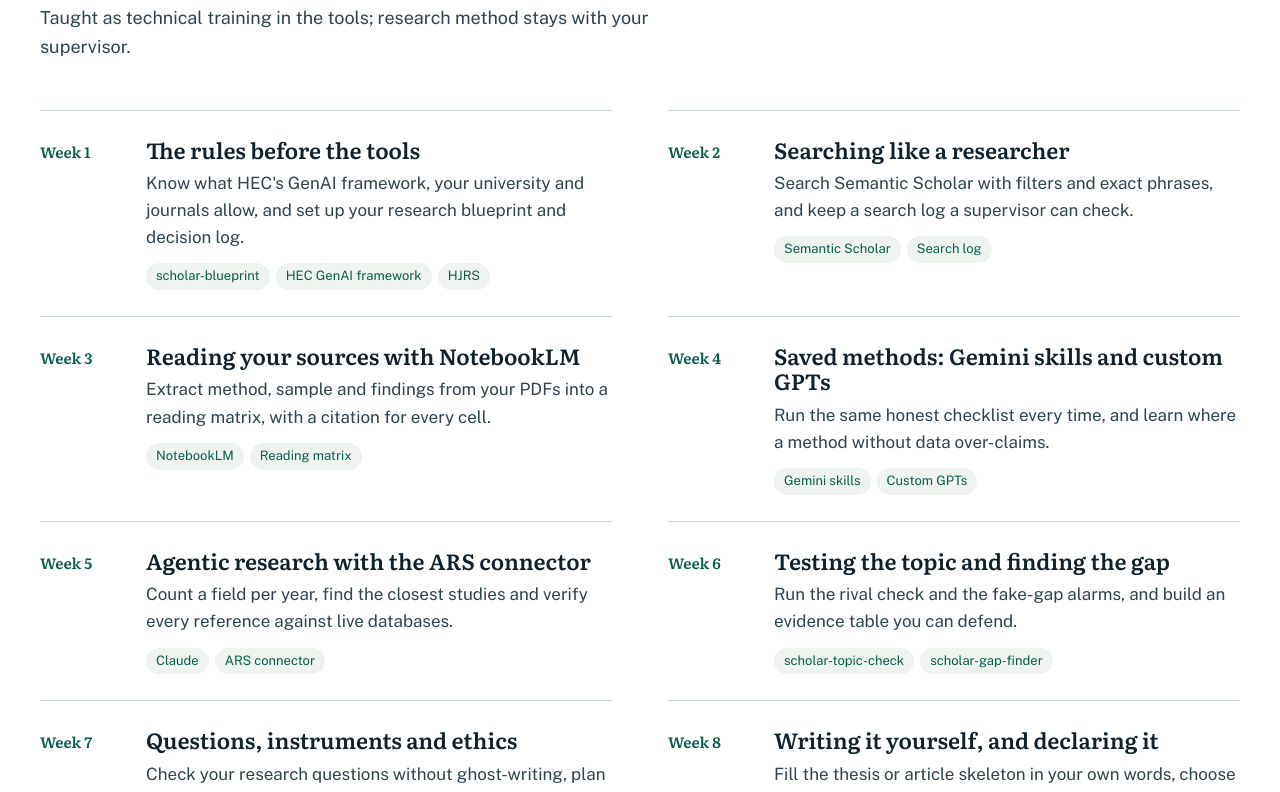
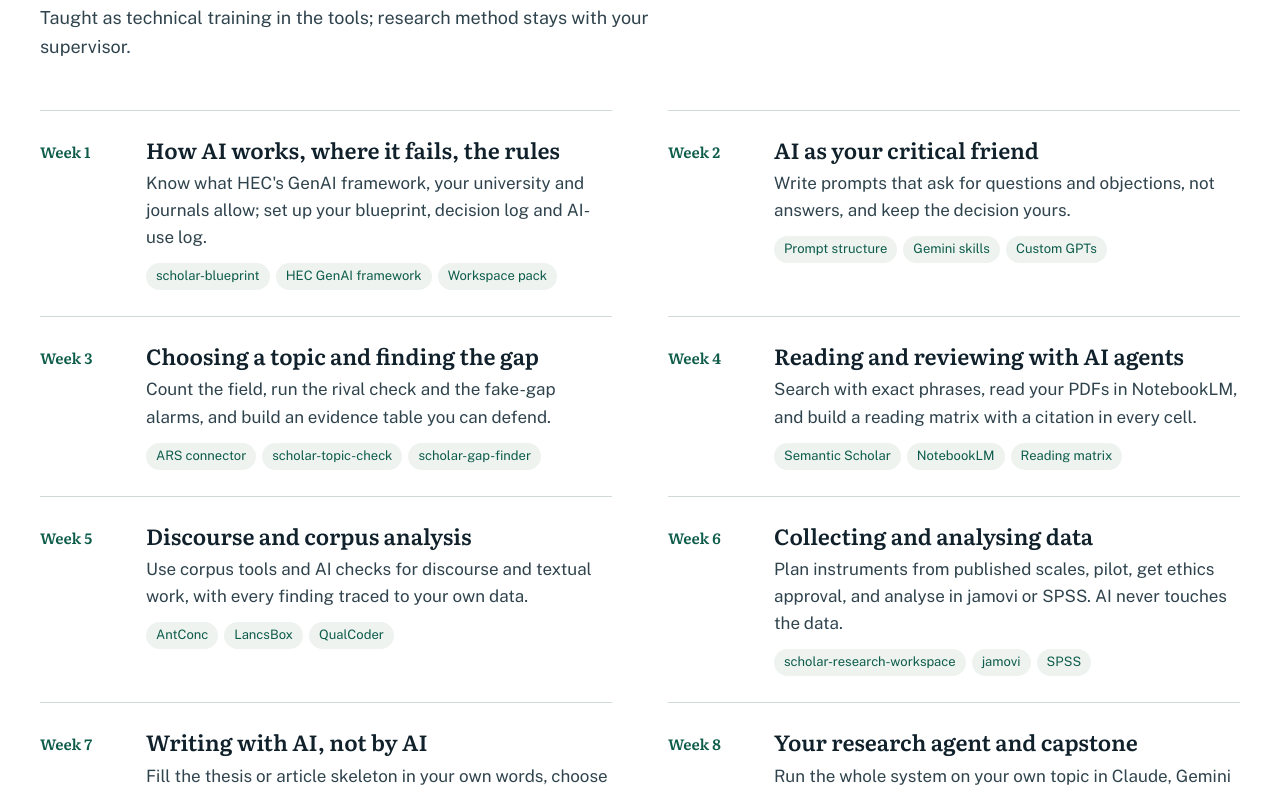
Before and after one commit to nutshellagency/aireadyscholar, a Next.js app: page / in a window 1280 px wide. Shown: the part 1982-2774 px from the top of the page. Built offline with nearby package versions, Linux system fonts and the light colour scheme.

Commit message:
Modules aligned with the course deck

```diff
--- a/app/page.tsx
+++ b/app/page.tsx
@@ -19,21 +19,21 @@ const FIELD: [number, number][] = [
 ];
 
 const MODULES: { title: string; outcome: string; tools: string[] }[] = [
-  { title: "The rules before the tools", outcome: "Know what HEC's GenAI framework, your university and journals allow, and set up your research blueprint and decision log.", tools: ["scholar-blueprint", "HEC GenAI framework", "HJRS"] },
-  { title: "Searching like a researcher", outcome: "Search Semantic Scholar with filters and exact phrases, and keep a search log a supervisor can check.", tools: ["Semantic Scholar", "Search log"] },
-  { title: "Reading your sources with NotebookLM", outcome: "Extract method, sample and findings from your PDFs into a reading matrix, with a citation for every cell.", tools: ["NotebookLM", "Reading matrix"] },
-  { title: "Saved methods: Gemini skills and custom GPTs", outcome: "Run the same honest checklist every time, and learn where a method without data over-claims.", tools: ["Gemini skills", "Custom GPTs"] },
-  { title: "Agentic research with the ARS connector", outcome: "Count a field per year, find the closest studies and verify every reference against live databases.", tools: ["Claude", "ARS connector"] },
-  { title: "Testing the topic and finding the gap", outcome: "Run the rival check and the fake-gap alarms, and build an evidence table you can defend.", tools: ["scholar-topic-check", "scholar-gap-finder"] },
-  { title: "Questions, instruments and ethics", outcome: "Check your research questions without ghost-writing, plan a questionnaire from published instruments, pilot it and get ethics approval.", tools: ["scholar-research-workspace"] },
-  { title: "Writing it yourself, and declaring it", outcome: "Fill the thesis or article skeleton in your own words, choose a journal, and write an AI declaration from your log.", tools: ["Workspace pack", "AI-use log"] },
+  { title: "How AI works, where it fails, the rules", outcome: "Know what HEC's GenAI framework, your university and journals allow; set up your blueprint, decision log and AI-use log.", tools: ["scholar-blueprint", "HEC GenAI framework", "Workspace pack"] },
+  { title: "AI as your critical friend", outcome: "Write prompts that ask for questions and objections, not answers, and keep the decision yours.", tools: ["Prompt structure", "Gemini skills", "Custom GPTs"] },
+  { title: "Choosing a topic and finding the gap", outcome: "Count the field, run the rival check and the fake-gap alarms, and build an evidence table you can defend.", tools: ["ARS connector", "scholar-topic-check", "scholar-gap-finder"] },
+  { title: "Reading and reviewing with AI agents", outcome: "Search with exact phrases, read your PDFs in NotebookLM, and build a reading matrix with a citation in every cell.", tools: ["Semantic Scholar", "NotebookLM", "Reading matrix"] },
+  { title: "Discourse and corpus analysis", outcome: "Use corpus tools and AI checks for discourse and textual work, with every finding traced to your own data.", tools: ["AntConc", "LancsBox", "QualCoder"] },
+  { title: "Collecting and analysing data", outcome: "Plan instruments from published scales, pilot, get ethics approval, and analyse in jamovi or SPSS. AI never touches the data.", tools: ["scholar-research-workspace", "jamovi", "SPSS"] },
+  { title: "Writing with AI, not by AI", outcome: "Fill the thesis or article skeleton in your own words, choose a journal on evidence, and write your AI declaration from your log.", tools: ["Thesis skeleton", "Article skeleton", "AI declaration"] },
+  { title: "Your research agent and capstone", outcome: "Run the whole system on your own topic in Claude, Gemini or ChatGPT, with logs updating as you go, and present it.", tools: ["Claude", "Gemini", "ChatGPT", "ARS connector"] },
 ];
 
 const DESCENT: { n: string; title: string; text: string; tool: string; gap?: boolean }[] = [
   { n: "250 million", title: "records in the open databases", text: "Everything OpenAlex and Semantic Scholar have indexed, in every field.", tool: "Where every search starts" },
-  { n: "4,710", title: "keyword matches on Semantic Scholar", text: "Filtered to linguistics since 2016. Loose matching: the most-cited results are about the UAE.", tool: "Module 2 · Semantic Scholar" },
-  { n: "58", title: "papers really about the topic", text: "The exact phrase plus Pakistan in the title or abstract. 13 of 15 sampled were fully on topic, so the count can be checked.", tool: "Module 5 · ARS connector" },
-  { n: "7", title: "closest studies, read in full", text: "Nearly all of them photograph and count signs. Only a handful ask people, through 8 to 20 interviews.", tool: "Modules 3 and 6 · NotebookLM, gap finder" },
+  { n: "4,710", title: "keyword matches on Semantic Scholar", text: "Filtered to linguistics since 2016. Loose matching: the most-cited results are about the UAE.", tool: "Module 4 · Semantic Scholar" },
+  { n: "58", title: "papers really about the topic", text: "The exact phrase plus Pakistan in the title or abstract. 13 of 15 sampled were fully on topic, so the count can be checked.", tool: "Module 3 · ARS connector" },
+  { n: "7", title: "closest studies, read in full", text: "Nearly all of them photograph and count signs. Only a handful ask people, through 8 to 20 interviews.", tool: "Modules 3 and 4 · gap finder, NotebookLM" },
   { n: "1", title: "candidate gap", text: "How the people who read signs in Islamabad and Rawalpindi judge English, Urdu and Roman Urdu. The scholar tests it; the supervisor decides.", tool: "Your judgement", gap: true },
 ];
 
```
